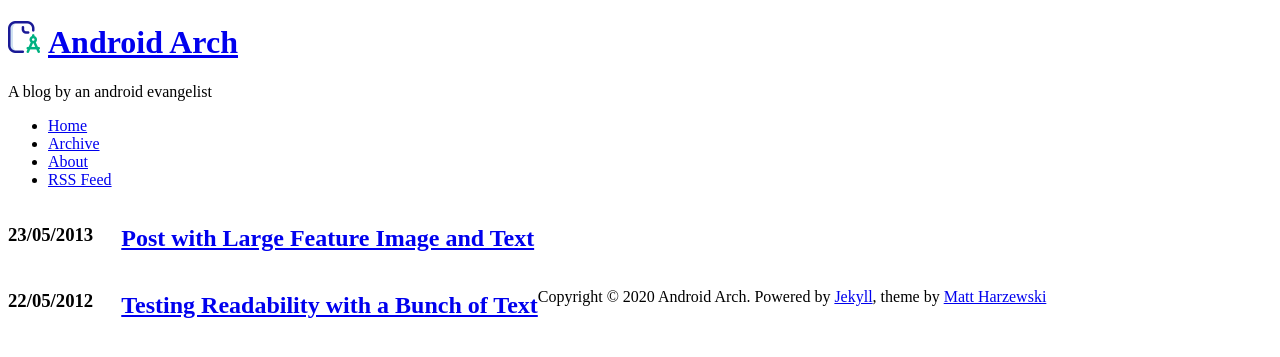
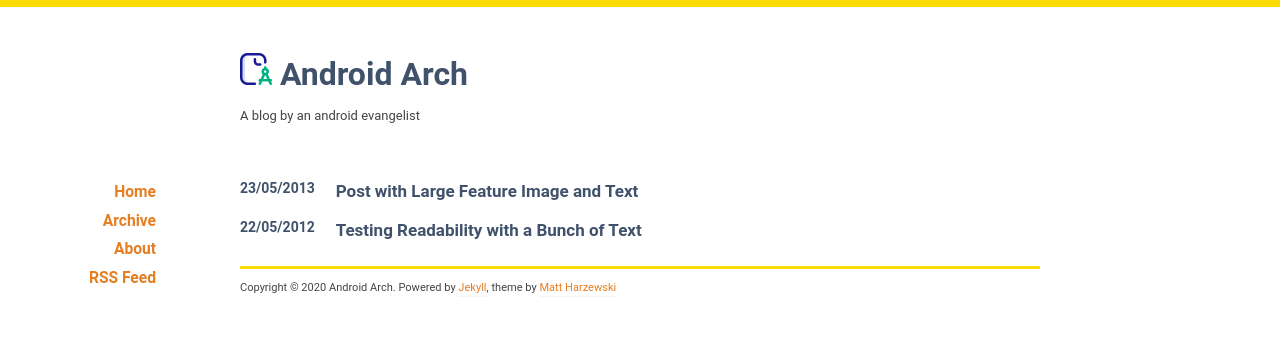
Before and after one commit to cbadhrinath/cbadhrinath.github.io, a Jekyll site: the page built from archives/index.html, in a window 1280 px wide. Shown: the top 357 px of the page. Built offline with Jekyll 4.4.1, drawn with Linux system fonts in a browser that asks for light colours; nearby versions of some CDN libraries.

Commit message:
Changes asset path.

```diff
--- a/_layouts/default.html
+++ b/_layouts/default.html
@@ -10,8 +10,8 @@
     <script src="http://html5shiv.googlecode.com/svn/trunk/html5.js"></script>
   <![endif]-->
 
-  <link href="androidarch.blog/assets/css/style.css" rel="stylesheet" />
-  <link href="androidarch.blog/assets/css/colors-light.css" rel="stylesheet" />
+  <link href="/androidarch.blog/assets/css/style.css" rel="stylesheet" />
+  <link href="/androidarch.blog/assets/css/colors-light.css" rel="stylesheet" />
 
 </head>
 
@@ -20,7 +20,7 @@
 
 
   <header id="header">
-    <h1><img src="/images/logo.png" width="32" height="32"/>&nbsp;<a href="/">{{ site.name }}</a></h1>
+    <h1><img src="/androidarch.blog/images/logo.png" width="32" height="32"/>&nbsp;<a href="/">{{ site.name }}</a></h1>
     <p>{{ site.description }}</p>
   </header>
 
```
